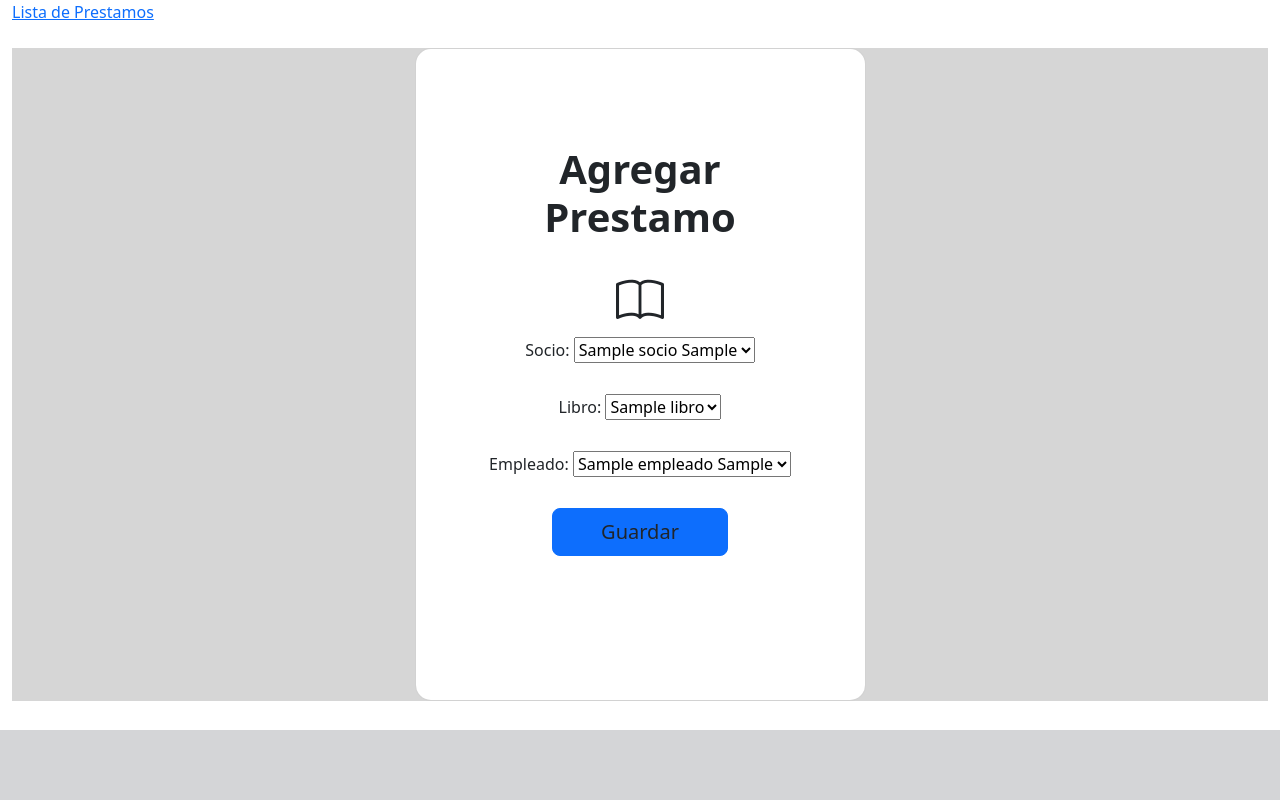
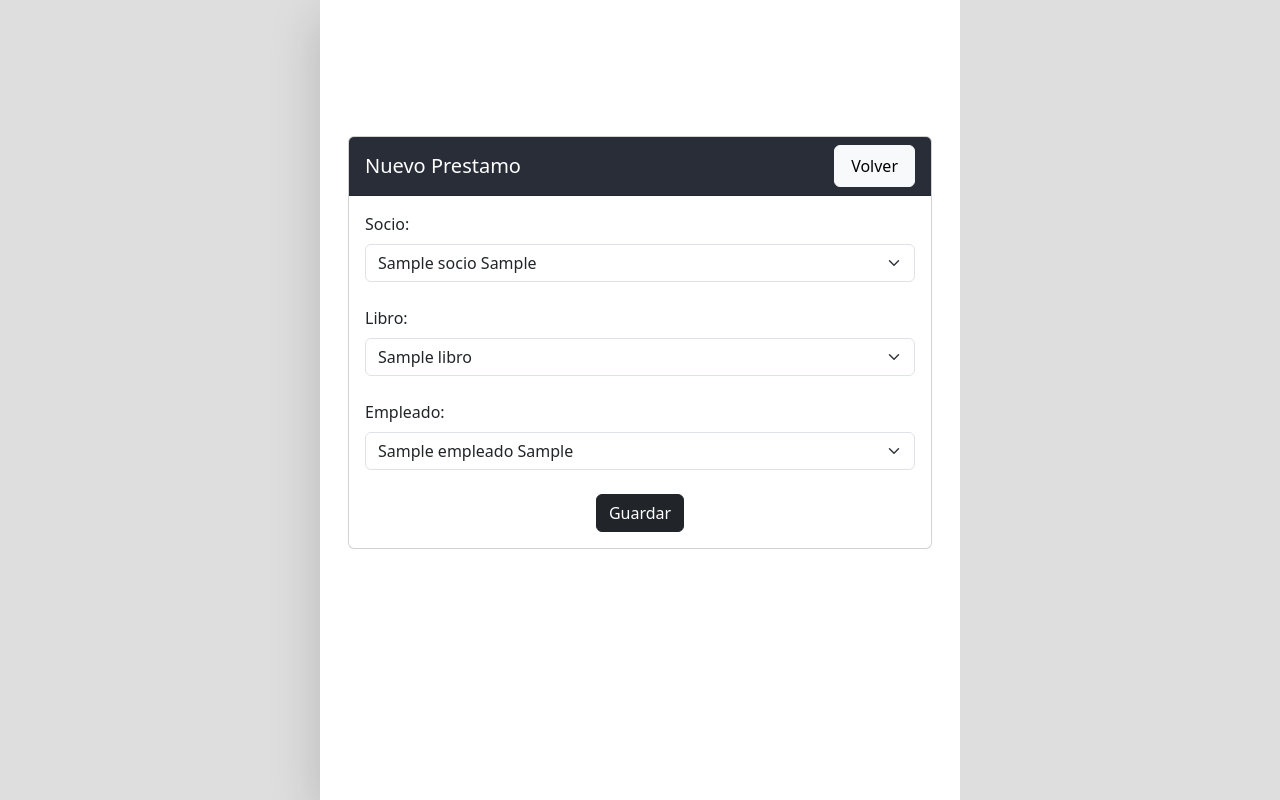
Before and after one commit to Mettralla/WebApp, a Django app: page /biblioteca/prestamos/nuevo in a window 1280 px wide. Shown: the part 70-870 px from the top of the page. Before the commit the page ends 800 px from the top, so only its background shows below. Run offline with Django 4.2, Linux system fonts and the light colour scheme; tables that the repository leaves empty hold one stand-in row (values such as "Sample post").

Commit message:
Correcion estilo agregar prestamo

```diff
--- a/biblioteca/templates/biblioteca/prestamos/agregar_prestamo.html
+++ b/biblioteca/templates/biblioteca/prestamos/agregar_prestamo.html
@@ -4,31 +4,34 @@
 
 {% block content %}
 
-    <a href="{% url 'listado_prestamos' %}">Lista de Prestamos</a>
-    <br><br>
+<div class="row vh-100">
+
+    <div class="col-lg-3" style="background-color: #DEDEDE;"></div>
+
+    <div class="col-lg-6 shadow-lg p-3">
+        <div class="container">
+            <div class="row">
+                <div class="col">
+                    <div class="card" style="margin-top: 15vh">
+                        <div class="card-header text-white" style="background-color: #282d37;">
+                            <div class="row d-flex align-items-center ">
+
+                                <div class="col-6">
+                                    <h5 class="mb-0">Nuevo Prestamo</h5>
+                                </div>
+
+                                <div class="col-6 text-end">
+                                    <a class="btn btn-light p-2 px-3" href="{% url 'listado_prestamos' %}">Volver</a>
+                                </div>
+                            </div>
+                        </div>
+                        <div class="card-body">
 
                             <form method="post">
                             {% csrf_token %}
-
-	<section class="intro">
-	  <div class="mask d-flex align-items-center h-100" style="background-color: #D6D6D6;">
-		<div class="container">
-		  <div class="row justify-content-center">
-			<div class="col-12 col-md-8 col-lg-6 col-xl-5">
-			  <div class="card" style="border-radius: 1rem;">
-				<div class="card-body p-5 text-center">
-
-				  <div class="my-md-5 pb-5">
-
-					<h1 class="fw-bold mb-0">Agregar Prestamo</h1>
-                    <br>
-
-					<i class="bi bi-book" style="font-size: 3rem"></i>
-                    <br>
-
 								<div class="form-outline mb-4">
 									<label class="form-label" for="socio">Socio:</label>
-						<select name="socio" id="socio">
+									<select class="form-select" name="socio" id="socio">
 										{% for socio in socios %}
 											{% if socio.activo %}
 												<option value="{{ socio.id }}">{{ socio.nombre }} {{ socio.apellido }}</option>
@@ -39,7 +42,7 @@
 
                                 <div class="form-outline mb-4">
 									<label class="form-label" for="libro">Libro:</label>
-						<select name="libro" id="libro">
+									<select class="form-select" name="libro" id="libro">
 										{% for libro in libros %}
 											{% if libro.lib_activo %}
 												<option value="{{ libro.id }}">{{libro.lib_titulo}}</option>
@@ -50,7 +53,7 @@
 
 								<div class="form-outline mb-4">
 									<label class="form-label" for="empleado">Empleado:</label>
-						<select name="empleado" id="empleado">
+									<select class="form-select" name="empleado" id="empleado">
 										{% for empleado in empleados %}
 											{% if empleado.emp_activo %}
 												<option value="{{ empleado.id }}">{{empleado.emp_nombre}} {{empleado.emp_apellido}}</option>
@@ -59,17 +62,19 @@
 									</select>
 								</div>
 
-					<button class="btn btn-primary btn-lg btn-rounded gradient-custom text-body px-5" type="submit">Guardar</button>
-
+                                <div class="text-center">
+                                    <button type="submit" class="btn btn-dark text-center">Guardar</button>
                                 </div>
 
+                            </form>
                         </div>
                     </div>
                 </div>
             </div>
         </div>
     </div>
-	</section>
-    </form>
+
+    <div class="col-lg-3" style="background-color: #DEDEDE;"></div>
+</div>
 
 {% endblock content %}
```
Lines whose indentation alone changed are shown as unchanged.
